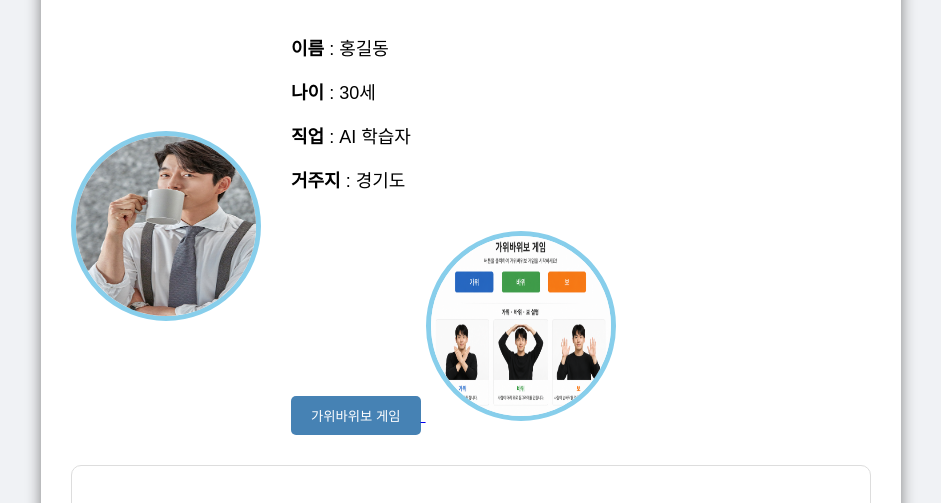
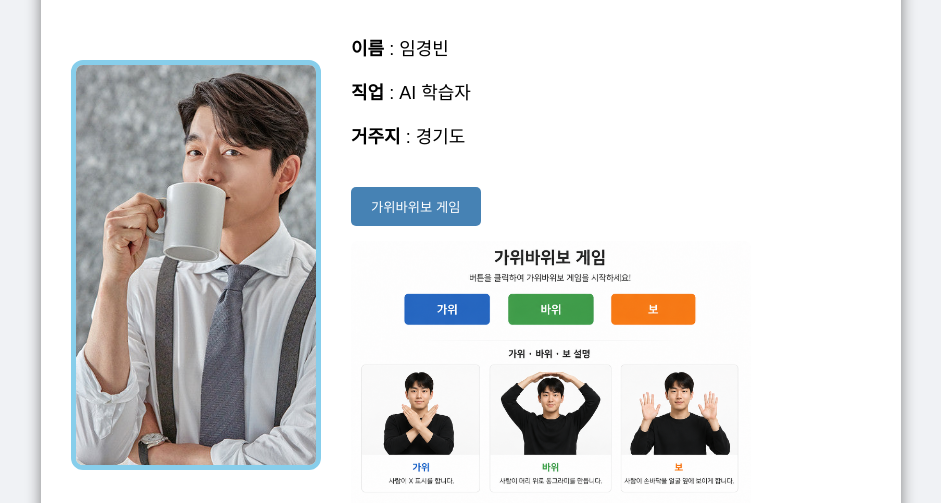
Before and after one commit to rudqls10/AI-test, a plain HTML site: page index.html in a window 1280 px wide. Shown: the part 161-664 px from the top of the page, without its empty margins (169-1110 px from the left). Drawn offline with Linux system fonts and the light colour scheme.

Commit message:
자기소개 이미지 사이즈 변경

```diff
--- a/index.html
+++ b/index.html
@@ -35,11 +35,21 @@
             margin-top:30px;
         }
 
-        .profile img{
-            width:180px;
-            height:180px;
-            border-radius:50%;
-            border:5px solid skyblue;
+        /* ✨ 1. 프로필 이미지 단독 스타일 */
+        .profile-img {
+            width: 240px;
+            height: 400px;
+            border-radius: 12px;
+            border: 5px solid skyblue;
+            object-fit: cover;
+        }
+
+        /* ✨ 2. 설명 이미지 단독 스타일 (여기서 크기를 조절해 보세요!) */
+        .rule-img {
+            width: 400px;          /* 원하는 설명 이미지 가로 크기 */
+            height: auto;          /* 가로 비율에 맞춰 세로는 자동 조절 */
+            margin-top: 15px;      /* 버튼과의 간격 조절 */
+            border-radius: 8px;    /* 선택 사항: 설명 이미지도 모서리를 약간 둥글게 */
         }
 
         .info{
@@ -96,74 +106,58 @@
 
         <div class="profile">
 
-            <img src="image/공유.jpg" alt="프로필 사진">
+            <img src="image/공유.jpg" class="profile-img" alt="프로필 사진">
 
             <div class="info">
 
-                <p><strong>이름</strong> : 홍길동</p>
-                <p><strong>나이</strong> : 30세</p>
+                <p><strong>이름</strong> : 임경빈</p>
                 <p><strong>직업</strong> : AI 학습자</p>
                 <p><strong>거주지</strong> : 경기도</p>
                 <a href="가위바위보.html">
                     <br>
-    <button>가위바위보 게임</button>
-</a>
-        <img src="image/rule.png" alt="설명">
+                    <button>가위바위보 게임</button>
+                </a>
+                <br>
+                <img src="image/rule.png" class="rule-img" alt="설명">
             </div>
-
         </div>
 
         <section>
-
             <h2>😊 자기소개</h2>
-
             <p>
                 안녕하세요.<br>
                 HTML과 CSS를 배우고 있으며,<br>
                 Python과 AI 서비스 기획에도 관심이 많습니다.
             </p>
-
         </section>
 
         <section>
-
             <h2>💻 기술</h2>
-
             <ul>
                 <li>HTML</li>
                 <li>CSS</li>
                 <li>Python</li>
                 <li>ChatGPT</li>
             </ul>
-
         </section>
 
         <section>
-
             <h2>🏃 취미</h2>
-
             <ul>
                 <li>🚴 철인3종</li>
                 <li>🏊 수영</li>
                 <li>📈 투자 공부</li>
             </ul>
-
         </section>
 
         <section>
-
             <h2>📞 연락처</h2>
-
-            <p>📧 abc@gmail.com</p>
-
+            <p>📧 grudqls1@gmail.com</p>
             <button>메일 보내기</button>
-
         </section>
 
         <footer>
-
             <p>© 2026 자기소개 페이지</p>
-
         </footer>
 
     </div>
```
